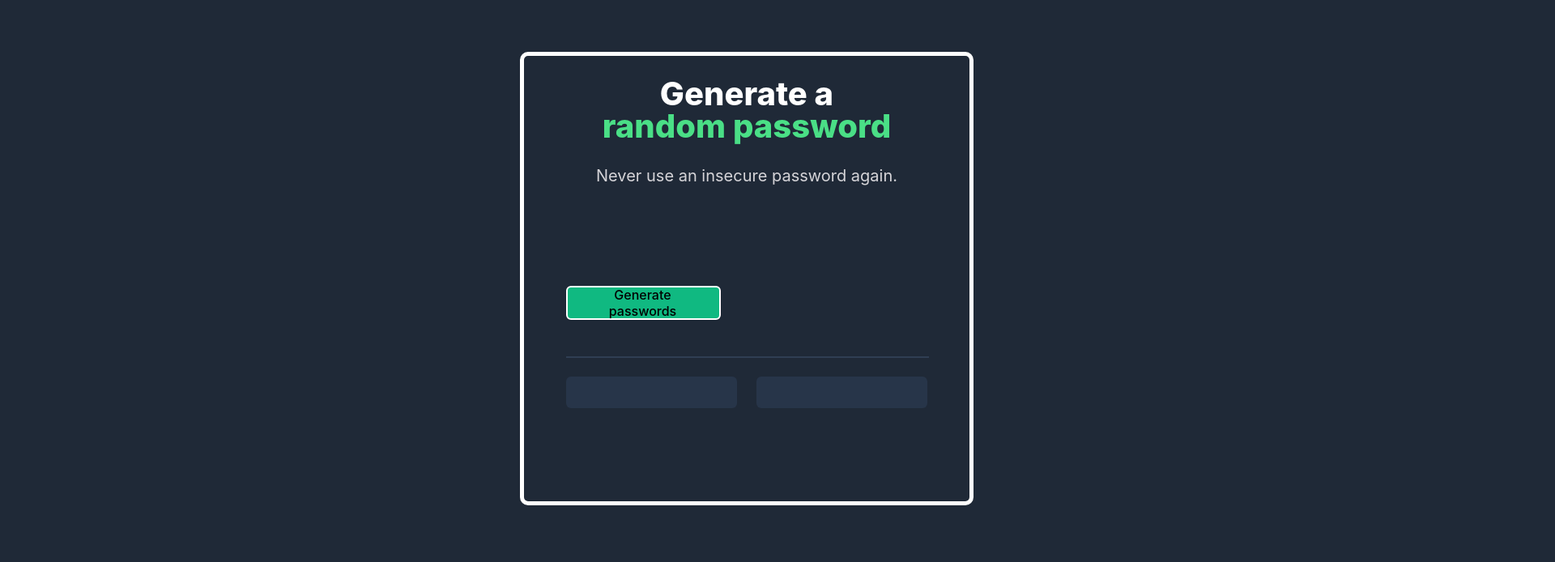
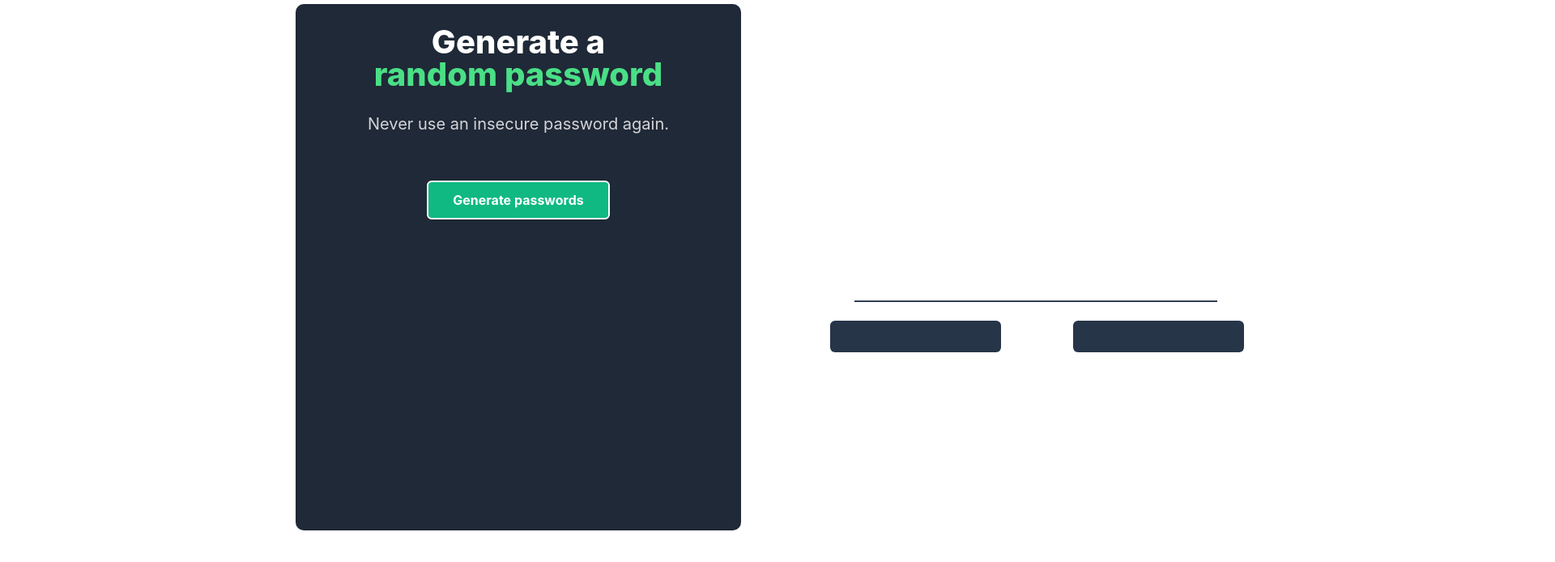
Before and after one commit to AramCodes/password-generator, a plain HTML site: page index.html in a window 1280 px wide. Shown: the top 694 px of the page at 81% size, 1920 px wide, since content can reach past the window. Drawn offline with Linux system fonts and the light colour scheme.

Commit message:
Add files via upload

```diff
--- a/PasswordGenerator.css
+++ b/PasswordGenerator.css
@@ -1,25 +1,18 @@
 body {
 margin: 0;
 height:100vh;
-text-align: center;
-}
+width: 100vw;
 
-#outer-container {
-display:flex;
-width:3840px;
-height:2160px;
-background: #1F2937;
 }
 
 #container {
-position: absolute;
+text-align: center;
 width: 550px;
-height: 550px;
-left: 642px;
-top: 64px;
+height: 650px;
 background: #1F2937;
 border:5px solid white;
-border-radius:10px;
+border-radius:15px;
+margin: 0 auto;
 }
 
 #generate-a-text {
@@ -50,25 +43,14 @@ color: #D5D4D8;
 }
 
 #generate-btn {
-display: flex;
-flex-direction: row;
-justify-content: center;
-align-items: center;
-padding: 9px 17px 9px 15px;
-gap: 12px;
-position: absolute;
-width: 191px;
-height: 42px;
-left: 52px;
-top: 284px;
+color: white;
+padding: 12px 30px;
 background: #10B981;
 box-shadow: 0px 1px 2px rgba(0, 0, 0, 0.05);
 border-radius: 6px;
 font-size: 16px;
 font-family: 'Inter';
-font-style: normal;
-font-weight: 500;
-color: black;
+font-weight: bold;
 border: 2px solid white;
 }
 
@@ -76,7 +58,7 @@ border: 2px solid white;
 position: absolute;
 width: 446px;
 height: 0px;
-left: 52px;
+left: 1055px;
 top: 361px;
 border: 1px solid #2F3E53;
 }
@@ -85,21 +67,25 @@ border: 1px solid #2F3E53;
 position: absolute;
 width: 211px;
 height: 39px;
-left: 52px;
-color: white;
+left: 1025px;
+color:#4ADF86;
 top: 396px;
 background: #273549;
 border-radius: 6px;
-text-align: center;
+display: flex;
+justify-content: center;
+align-items: center;
 }
 
 #pfeild2 {
 position: absolute;
 width: 211px;
 height: 39px;
-left: 287px;
-color: white;
-text-align: center;
+left: 1325px;
+color:#4ADF86;
+display: flex;
+justify-content: center;
+align-items: center;
 top: 396px;
 background: #273549;
 border-radius: 6px;
--- a/PasswordGenerator.js
+++ b/PasswordGenerator.js
@@ -1,10 +1,11 @@
 const characters = ["A","B","C","D","E","F","G","H","I","J","K","L","M","N","O","P","Q","R","S","T","U","V","W","X","Y","Z","a","b","c","d","e","f","g","h","i","j","k","l","m","n","o","p","q","r","s","t","u","v","w","x","y","z", "0", "1", "2", "3", "4", "5", "6", "7",
 "8", "9","~","`","!","@","#","$","%","^","&","*","(",")","_","-","+","=","{","[","}","]",",","|",":",";","<",">",".","?","/"];
 
-let passwordLength = 15
+let passwordLength = 16
 let generateButton = document.getElementById("generate-btn")
 let passwordField1 = document.getElementById("pfeild1")
 let passwordField2 = document.getElementById("pfeild2")
+
 
 generateButton.addEventListener("click", generateRandomPassword)     // trying to add an event listener to generate button
 
@@ -15,7 +16,7 @@ function getRandomCharacter() {
 }
 
 function generateRandomPassword() {
-    let randomPassword = ""                            //trying to make generated 15 length password go into pfield 1
+    let randomPassword = ""                            //trying to make generated 16 length password go into pfield 1
     for (let i = 0; i < passwordLength; i++) {
         randomPassword += getRandomCharacter()
     }
@@ -24,7 +25,7 @@ function generateRandomPassword() {
 }
 
 function generateRandomPassword2() {
-    let randomPassword = ""                            //trying to make generated 15 length password go into pfield 2
+    let randomPassword = ""                            //trying to make generated 16 length password go into pfield 2
     for (let i = 0; i < passwordLength; i++) {
         randomPassword += getRandomCharacter()
     }
```
Also changed, not shown: index.html.html (added, +34 -0 lines).
